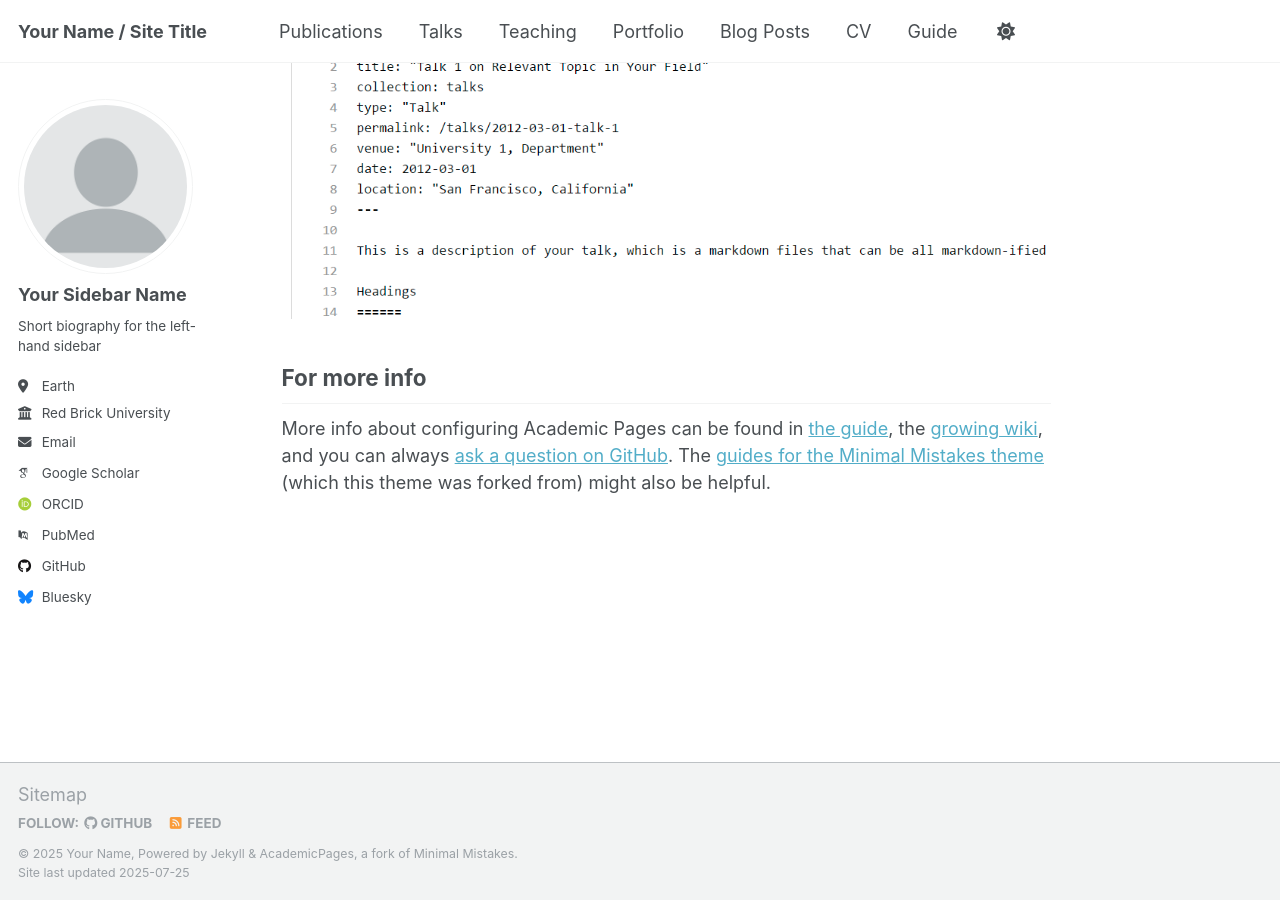
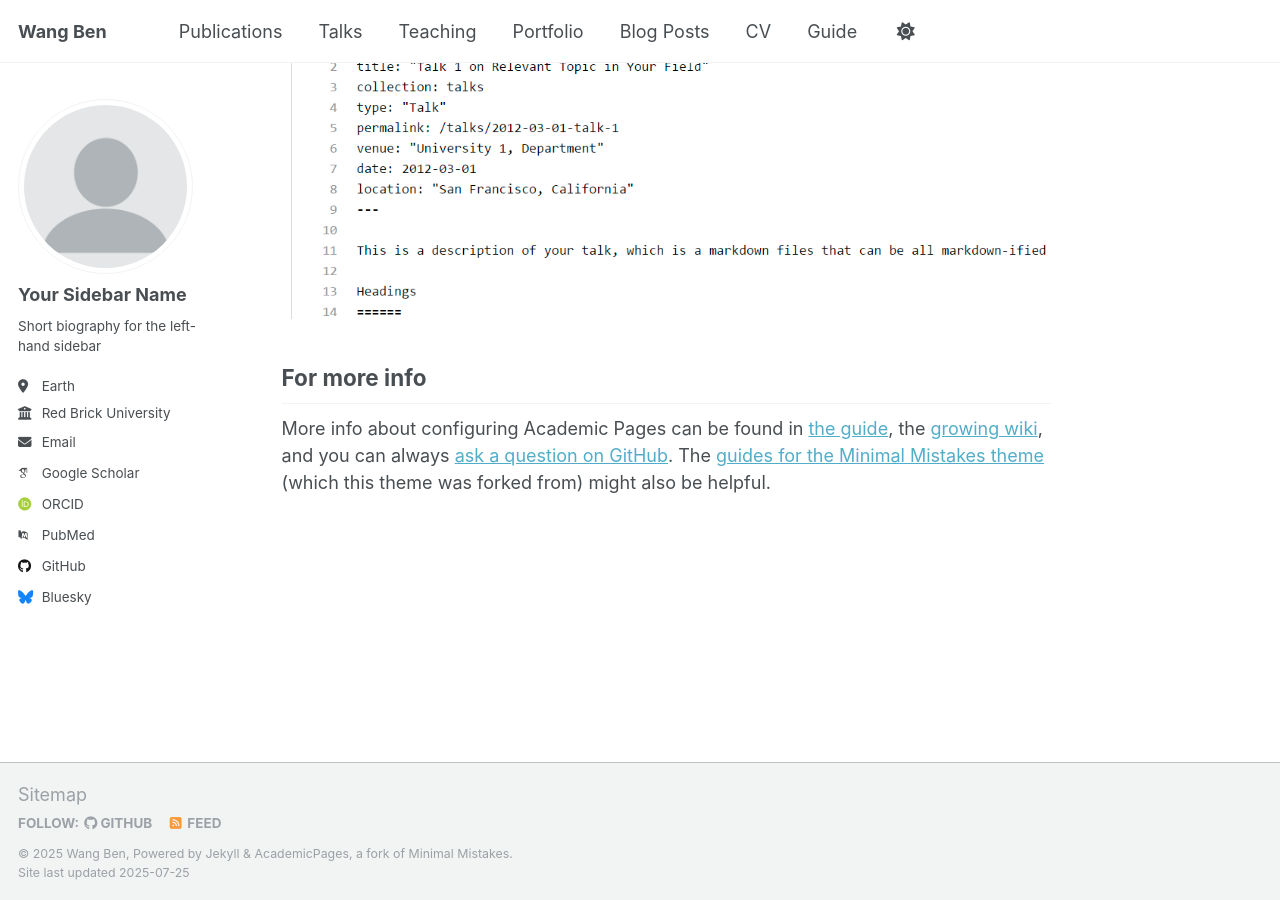
Before and after one commit to AnAppledog/AnAppledog.github.io, a Jekyll site: the page built from _pages/about.md, in a window 1280 px wide and 900 px high, scrolled down 2880 px. Built offline with Jekyll 4.4.1, drawn with Linux system fonts in a browser that asks for light colours; some web fonts are replaced; a script that is not in the unit is left out.

Commit message:
Update _config.yml

```diff
--- a/_config.yml
+++ b/_config.yml
@@ -9,13 +9,13 @@
 # Basic Site Settings
 locale                   : "en-US"
 site_theme               : "default"
-title                    : "Your Name / Site Title"
+title                    : "Wang Ben"
 title_separator          : "-"
-name                     : &name "Your Name"
-description              : &description "personal description"
-url                      : https://academicpages.github.io # the base hostname & protocol for your site e.g. "https://[your GitHub username].github.io" or if you already have some other page hosted on Github then use "https://[your GitHub username].github.io/[Your Repo Name]"
-baseurl                  : "" # the subpath of your site, e.g. "/blog"
-repository               : "academicpages/academicpages.github.io"
+name                     : &name "Wang Ben"
+description              : &description "A student of Tianjin University"
+url                      : https://AnAppledog.github.io
+baseurl                  : ""
+repository               : "AnAppledog/AnAppledog.github.io"
 
 # Site Author - The following control what appear as part of the author content on the side bar.
 #               If a field is blank the icon and link will not appear, otherwise it will be shown.
```
